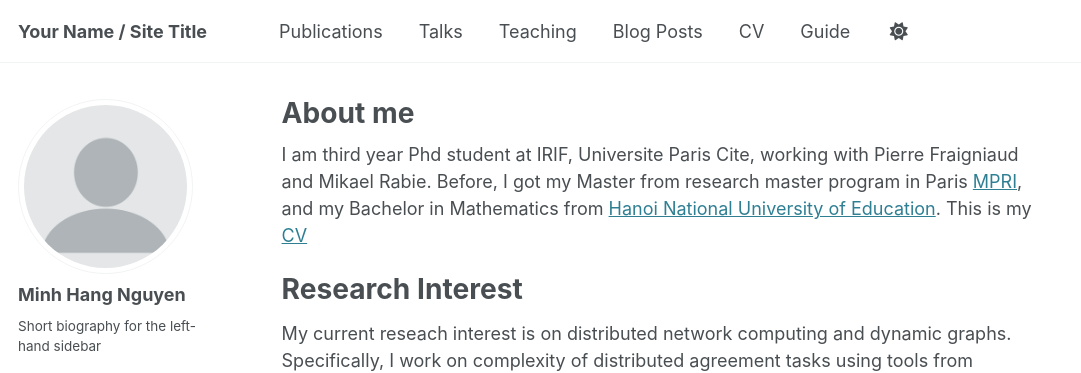
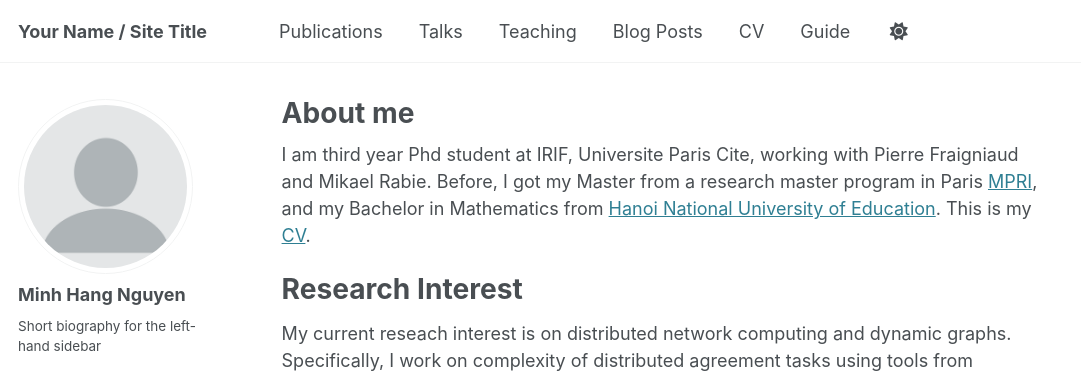
Before and after one commit to minhhangng/minhhangng.github.io, a Jekyll site: the page built from _pages/about.md, in a window 1280 px wide. Shown: the top 373 px of the page, without its empty margins (0-1081 px from the left). Built offline with Jekyll 4.4.1, drawn with Linux system fonts in a browser that asks for light colours; some web fonts are replaced.

```diff
--- a/_pages/about.md
+++ b/_pages/about.md
@@ -7,7 +7,7 @@ redirect_from:
   - /about.html
 ---
 
-I am third year Phd student at IRIF, Universite Paris Cite, working with Pierre Fraigniaud and Mikael Rabie. Before, I got my Master from research master program in Paris [MPRI](https://wikimpri.dptinfo.ens-cachan.fr/doku.php), and my Bachelor in Mathematics from [Hanoi National University of Education](https://english.hnue.edu.vn). This is my [CV](files/CV-2.pdf)
+I am third year Phd student at IRIF, Universite Paris Cite, working with Pierre Fraigniaud and Mikael Rabie. Before, I got my Master from a research master program in Paris [MPRI](https://wikimpri.dptinfo.ens-cachan.fr/doku.php), and my Bachelor in Mathematics from [Hanoi National University of Education](https://english.hnue.edu.vn). This is my [CV](files/CV-2.pdf).
 
 
 Research Interest
```
